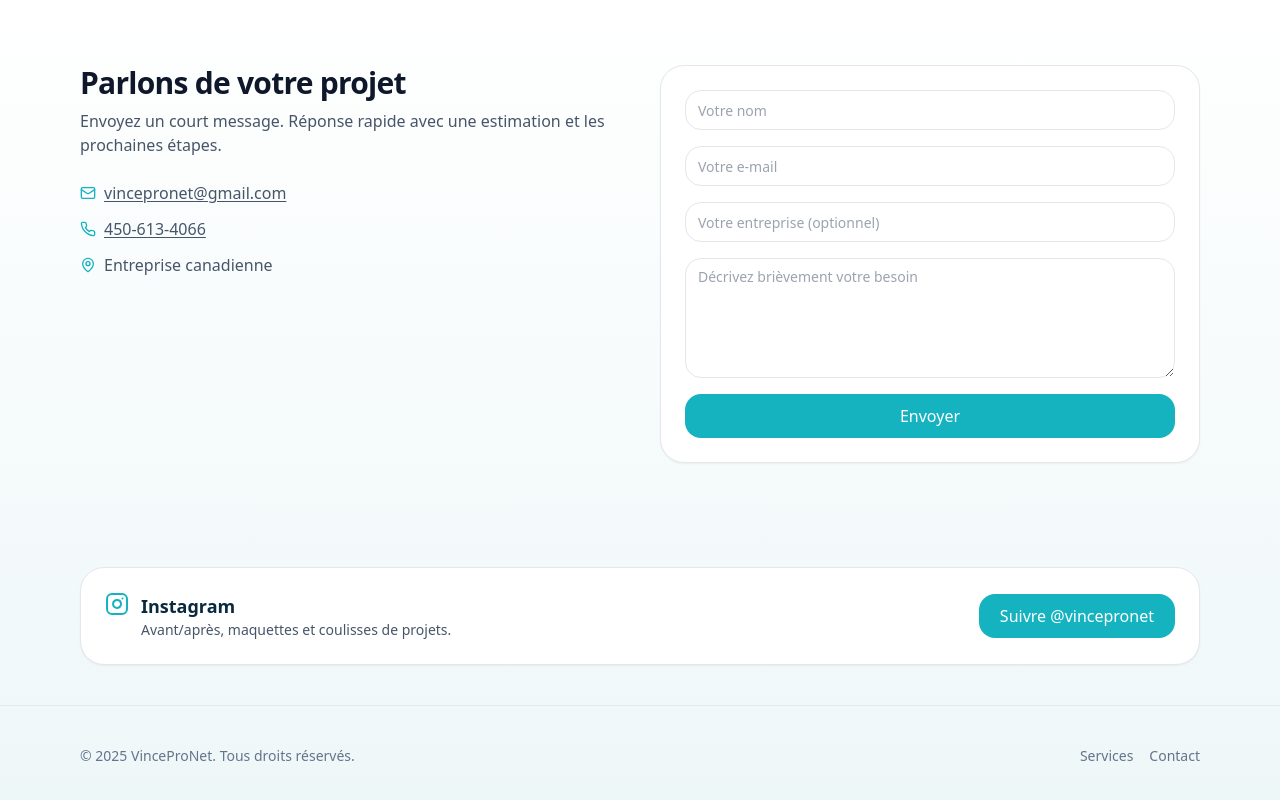
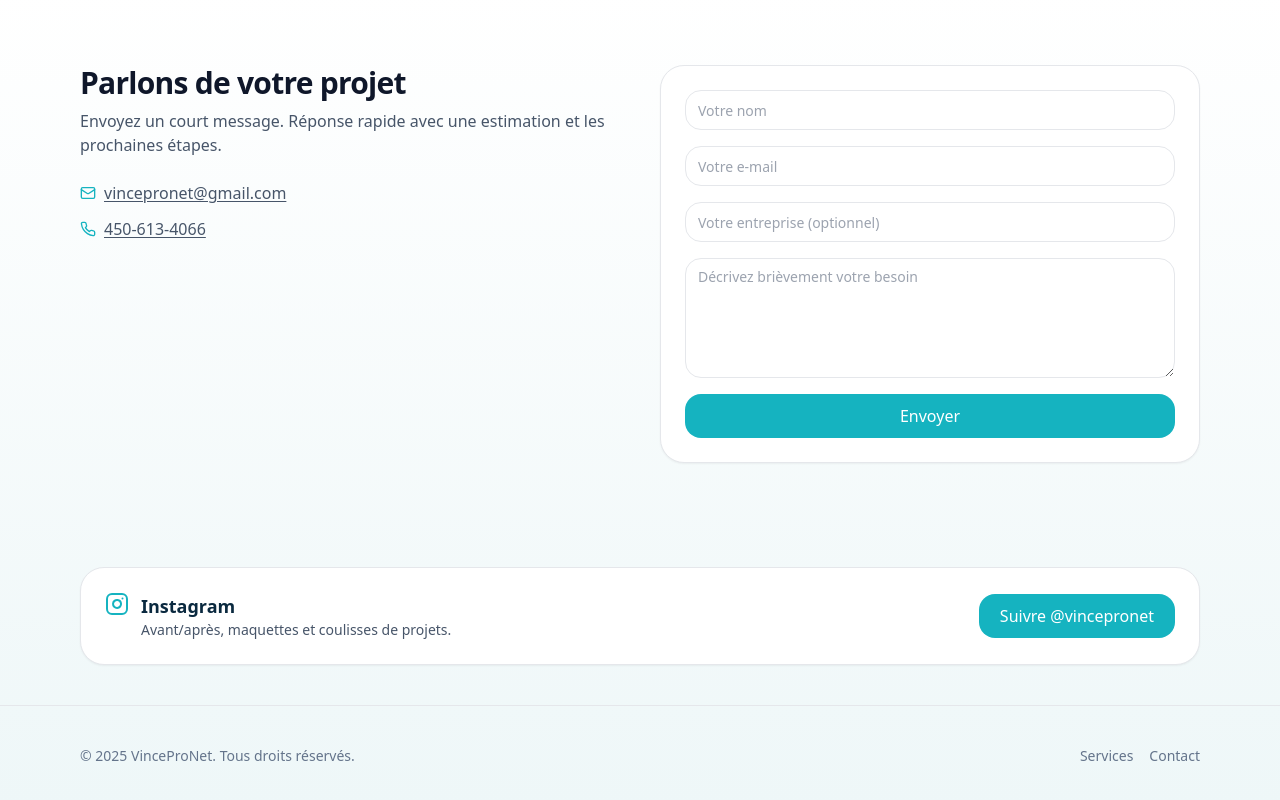
Before and after one commit to Karg007/vincepronet, a Next.js app: page / in a window 1280 px wide. Shown: the part 830-1630 px from the top of the page. Built offline with nearby package versions, Linux system fonts and the light colour scheme.

Commit message:
Update page.tsx

```diff
--- a/app/page.tsx
+++ b/app/page.tsx
@@ -88,7 +88,6 @@ export default function SiteLanding() {
             <div className="mt-6 space-y-3 text-slate-600">
               <p className="flex items-center gap-2"><Mail className="h-4 w-4 text-[#15b3c0]"/><a className="underline" href="mailto:info@vincepronet.com">vincepronet@gmail.com</a></p>
               <p className="flex items-center gap-2"><Phone className="h-4 w-4 text-[#15b3c0]"/><a className="underline" href="tel:+14506134066">450-613-4066</a></p>
-              <p className="flex items-center gap-2"><MapPin className="h-4 w-4 text-[#15b3c0]"/>Entreprise canadienne</p>
             </div>
           </motion.div>
 
```
